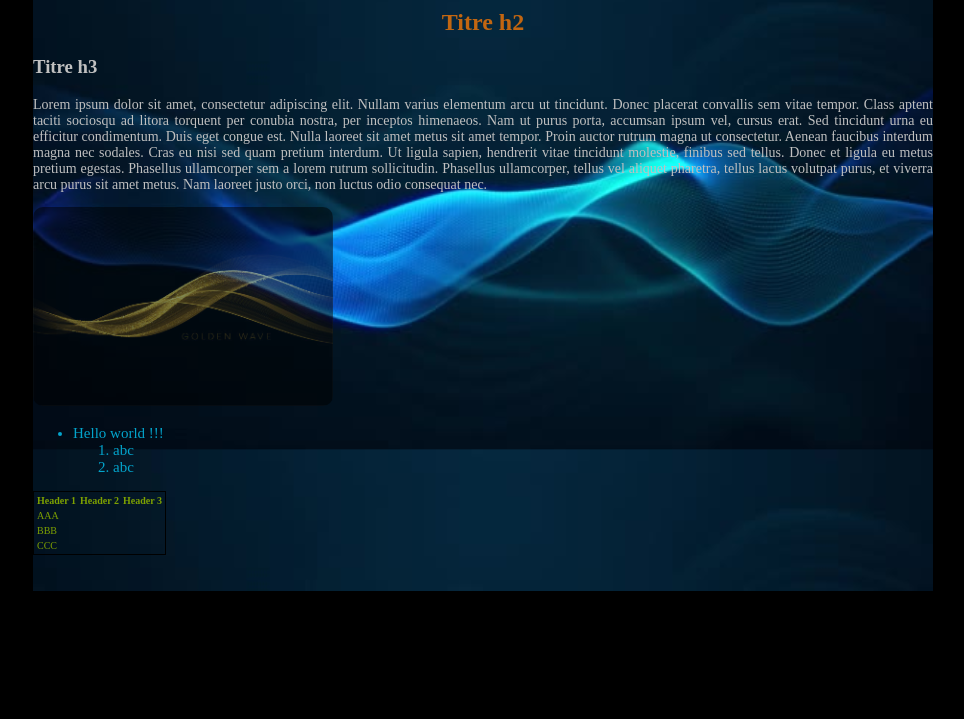
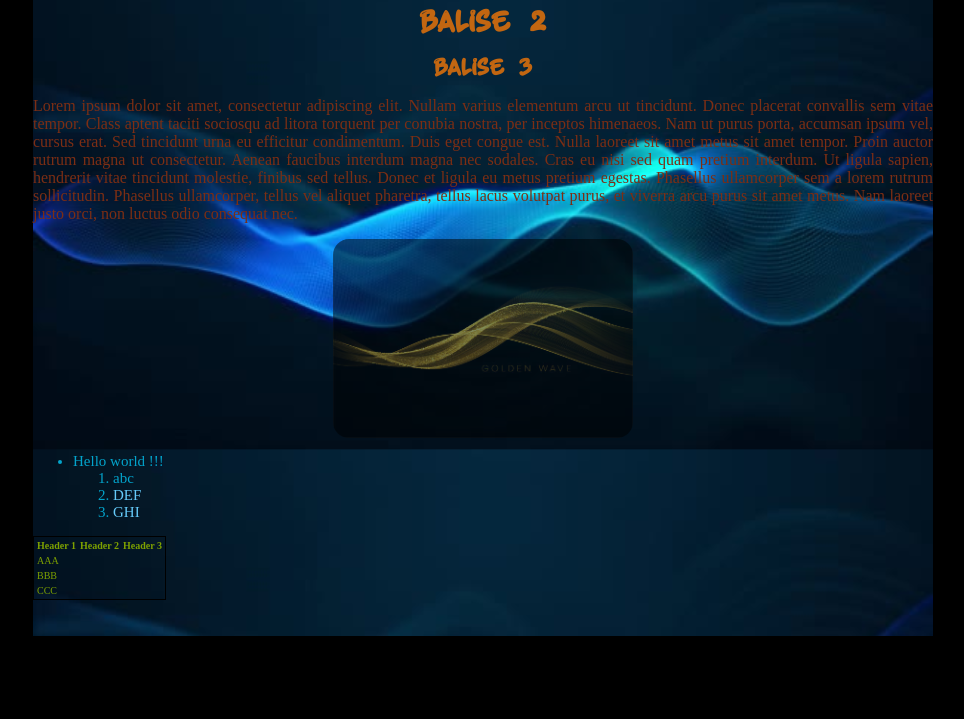
Before and after one commit to BDDinh/integrationWeb1, a plain HTML site: page index.html in a window 1280 px wide. Shown: the part 81-800 px from the top of the page, without its empty margins (157-1121 px from the left). Drawn offline with Linux system fonts and the light colour scheme.

Commit message:
1er Commit du samedi 28 nov
1er Commit du samedi 28 nov

```diff
--- a/css/style.css
+++ b/css/style.css
@@ -7,31 +7,58 @@ html {
   /* background: blueviolet; */
 }
 
-body{
-    color: rgb(192, 192, 192);
-    width: 900px;              /* Largeur du site */
-    margin: auto;              /* pour centrer le site en largeur */
+body {
+  background-color: rgb(192, 192, 192);
+  width: 900px;
+  /* Largeur du site */
+  margin: auto;
+  /* pour centrer le site en largeur */
   background-image: url("../medias/image_background_05.jpg");
   background-size: 100%;
   background-repeat: repeat-y;
+}
 
-
-}
 
 /* ----------------------- */
 /* ----------------------- */
-/* Pour les h! et p */
+/* Pour polices de caractère */
+
+@font-face {
+  font-family: maPolice;
+  src: url("../font/ShinySignature.ttf");
+}
+
+
+@font-face {
+  font-family: 'MyWebFont';
+  src: url('  https://fonts.google.com/specimen/Sansita+Swashed');
+  /* IE9 Compat Modes */
+}
+
+
+
+/* ----------------------- */
+/* ----------------------- */
+/* Pour les A, h et p */
+
+A {
+  text-decoration: none;
+}
+
 
 p {
-    font-size: 14px;
+  font-family: MyWebFont font-size: 14px;
   text-align: justify;
+  color: rgb(124, 46, 20);
 }
 
-h1, h2 {
+h1,
+h2,
+h3 {
+  font-family: maPolice;
   color: rgb(194, 102, 17);
   text-align: center;
 }
-
 
 h1 {
   font-size: 36px;
@@ -42,7 +69,7 @@ h2 {
 }
 
 
-h1 + h1 {
+h1+h1 {
   color: blue;
 }
 
@@ -75,14 +102,16 @@ h1 + h1 {
 
 img {
   width: 300px;
-    border-radius: 10px;
+  border-radius: 1rem;
   opacity: 0.5;
+  display: block;
+  margin: auto;
 }
 
 img:hover {
   -moz-box-shadow: 0 0 10px #ccc;
   -webkit-box-shadow: 0 0 10px #ccc;
-    box-shadow: 0 0 10px #ccc;
+  box-shadow: 0 0 1rem #ccc;
 }
 
 /* ----------------------- */
--- a/index.html
+++ b/index.html
@@ -6,6 +6,7 @@
 -->
 
 <html lang="fr-ca">
+
 <head>
     <meta charset="UTF-8">
     <meta name="viewport" content="width=device-width, initial-scale=1.0">
@@ -13,17 +14,24 @@
 
 
 </head>
+
 <body>
     <title>Mon premier document</title>
 
-    <h1>Titre h1</h1>
-    <h2>Titre h2</h2>
-    <h3>Titre h3</h3>
-
-
+    <h1>BALISE h1</h1>
+    <h2>BALISE h2</h2>
+    <h3>BALISE h3</h3>
 
     <p>
-        Lorem ipsum dolor sit amet, consectetur adipiscing elit. Nullam varius elementum arcu ut tincidunt. Donec placerat convallis sem vitae tempor. Class aptent taciti sociosqu ad litora torquent per conubia nostra, per inceptos himenaeos. Nam ut purus porta, accumsan ipsum vel, cursus erat. Sed tincidunt urna eu efficitur condimentum. Duis eget congue est. Nulla laoreet sit amet metus sit amet tempor. Proin auctor rutrum magna ut consectetur. Aenean faucibus interdum magna nec sodales. Cras eu nisi sed quam pretium interdum. Ut ligula sapien, hendrerit vitae tincidunt molestie, finibus sed tellus. Donec et ligula eu metus pretium egestas. Phasellus ullamcorper sem a lorem rutrum sollicitudin. Phasellus ullamcorper, tellus vel aliquet pharetra, tellus lacus volutpat purus, et viverra arcu purus sit amet metus. Nam laoreet justo orci, non luctus odio consequat nec.
+        Lorem ipsum dolor sit amet, consectetur adipiscing elit. Nullam varius elementum arcu ut tincidunt. Donec
+        placerat convallis sem vitae tempor. Class aptent taciti sociosqu ad litora torquent per conubia nostra, per
+        inceptos himenaeos. Nam ut purus porta, accumsan ipsum vel, cursus erat. Sed tincidunt urna eu efficitur
+        condimentum. Duis eget congue est. Nulla laoreet sit amet metus sit amet tempor. Proin auctor rutrum magna ut
+        consectetur. Aenean faucibus interdum magna nec sodales. Cras eu nisi sed quam pretium interdum. Ut ligula
+        sapien, hendrerit vitae tincidunt molestie, finibus sed tellus. Donec et ligula eu metus pretium egestas.
+        Phasellus ullamcorper sem a lorem rutrum sollicitudin. Phasellus ullamcorper, tellus vel aliquet pharetra,
+        tellus lacus volutpat purus, et viverra arcu purus sit amet metus. Nam laoreet justo orci, non luctus odio
+        consequat nec.
     </p>
 
     <img alt="image wave" src="medias/image_background_04.jpg">
@@ -31,8 +39,9 @@
     <ul>
         <li>Hello world !!!</li>
         <ol>
-          <li>abc</li>
-          <li>abc</li>
+            <li>abc</li>
+            <li><a href="https://www.w3schools.com/">DEF</a></li>
+            <li><a href="https://www.w3schools.com/">GHI</a></li>
         </ol>
     </ul>
 
@@ -69,10 +78,10 @@
 
     // prices.forEach( (item) => console.log( item ) );
 
-    prices.forEach( item => console.log( item ) );
+    prices.forEach(item => console.log(item));
 
 
     //]]>
-    </script>
+</script>
 
 </html>
```
Also changed, not shown: font/ShinySignature.ttf (added). Lines whose indentation alone changed are shown as unchanged.
